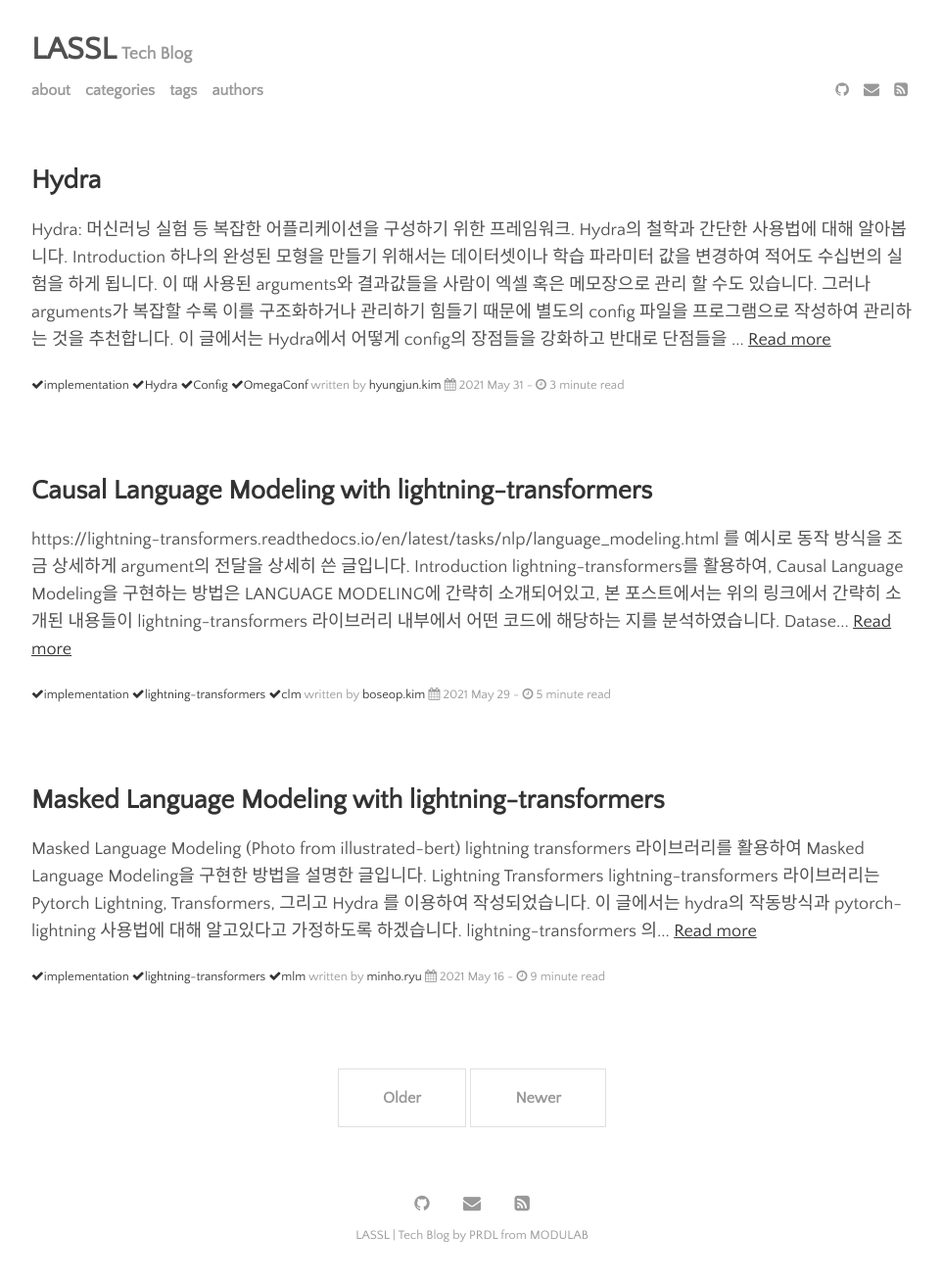
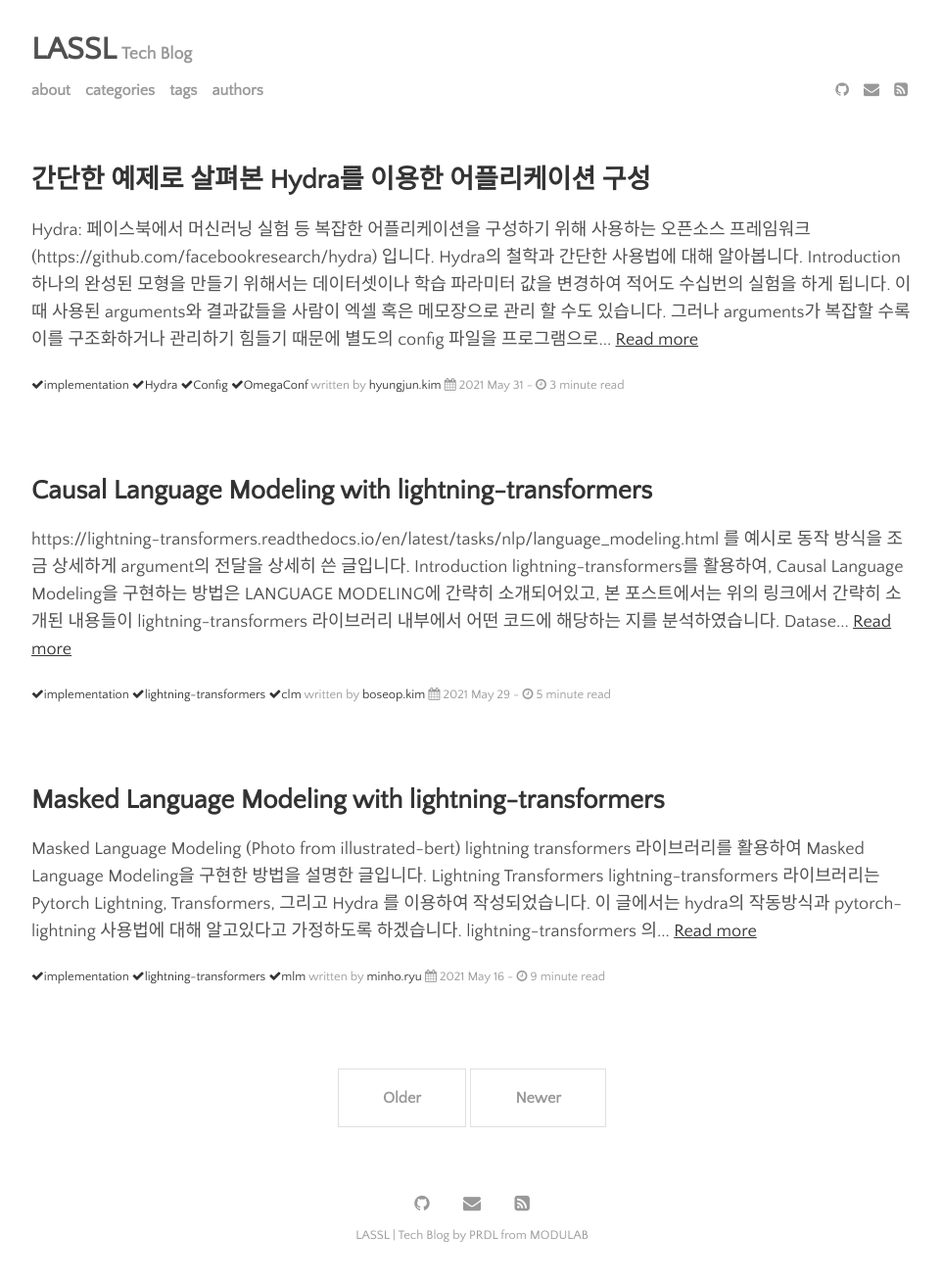
Before and after one commit to lassl/_lassl.github.io, a Jekyll site: the page built from index.html, in a window 1280 px wide. Shown: the whole page at 98% size, without its empty margins (158-1120 px from the left). Built offline with Jekyll 4.4.1, drawn with Linux system fonts in a browser that asks for light colours; the list of posts is cut into pages by our own code.

Commit message:
[bloq] docs: Update img and title - Update title and image
Refs: #9

```diff
--- a/_posts/2021-05-31-hydra.md
+++ b/_posts/2021-05-31-hydra.md
@@ -1,15 +1,18 @@
 ---
 layout: post
-title: Hydra
+title: 간단한 예제로 살펴본 Hydra를 이용한 어플리케이션 구성
 author: hyungjun.kim
 categories: [implementation]
 tags: [Hydra, Config, OmegaConf]
 ---
 
-- Hydra: 머신러닝 실험 등 복잡한 어플리케이션을 구성하기 위한 프레임워크. Hydra의 철학과 간단한 사용법에 대해 알아봅니다.
+- Hydra: 페이스북에서 머신러닝 실험 등 복잡한 어플리케이션을 구성하기 위해 사용하는 오픈소스 프레임워크([https://github.com/facebookresearch/hydra](https://github.com/facebookresearch/hydra)) 입니다. Hydra의 철학과 간단한 사용법에 대해 알아봅니다.
 <br/>
 
 ---
+
+![hydra](https://raw.githubusercontent.com/facebookresearch/hydra/master/website/static/img/Hydra-Readme-logo2.svg)
+
 ## Introduction
 하나의 완성된 모형을 만들기 위해서는 데이터셋이나 학습 파라미터 값을 변경하여 적어도 수십번의 실험을 하게 됩니다. 이 때 사용된 arguments와 결과값들을 사람이 엑셀 혹은 메모장으로 관리 할 수도 있습니다. 그러나 arguments가 복잡할 수록 이를 구조화하거나 관리하기 힘들기 때문에 별도의 config 파일을 프로그램으로 작성하여 관리하는 것을 추천합니다. 이 글에서는 Hydra에서 어떻게 config의 장점들을 강화하고 반대로 단점들을 보완하고 있는지 살펴봅니다.
 
```
